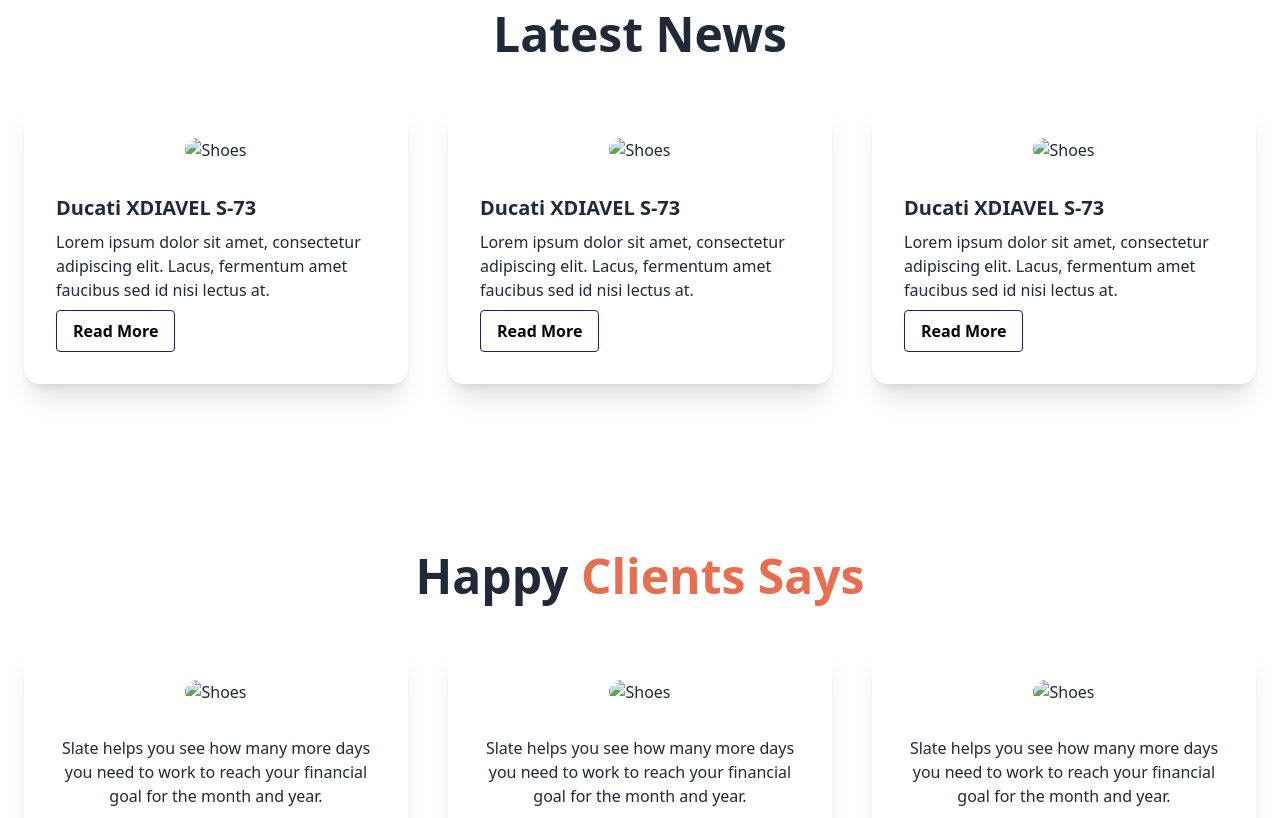
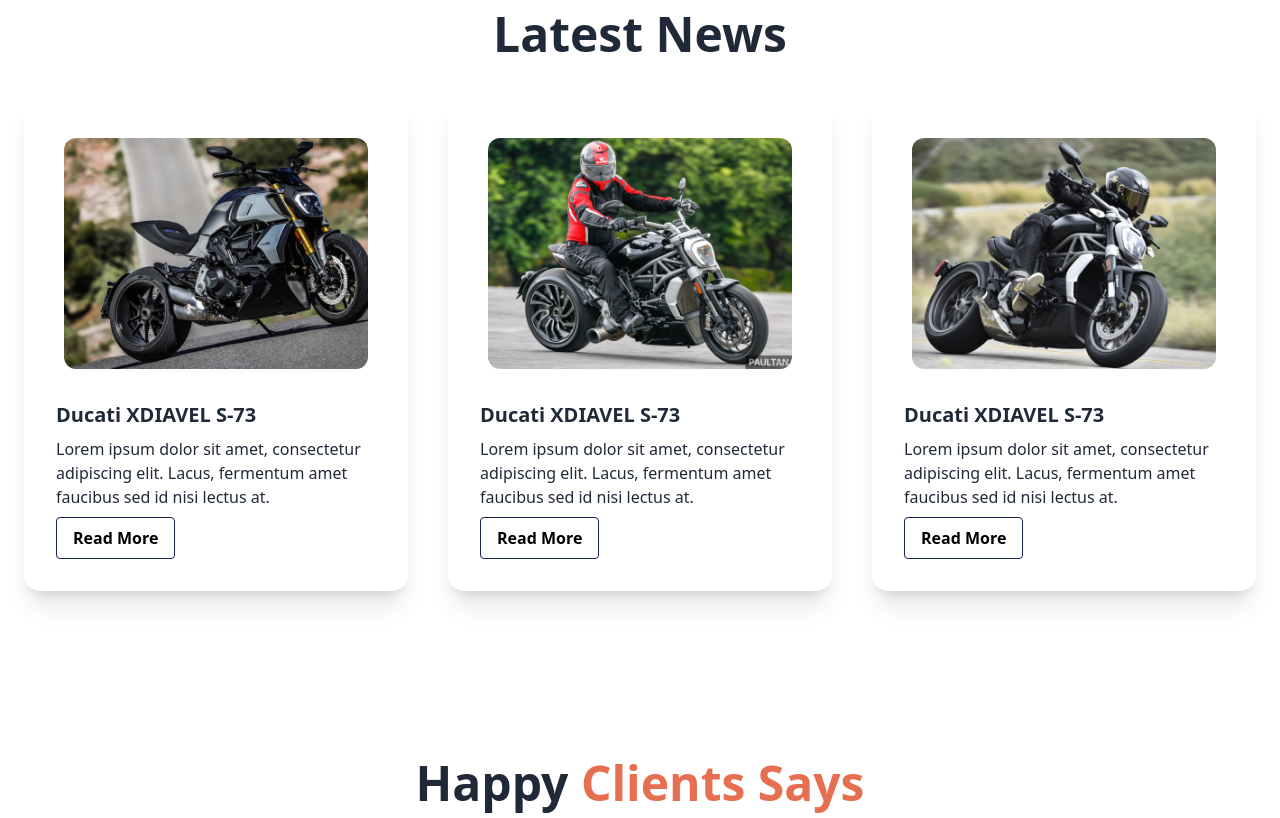
Before and after one commit to Rasel91/biker-daisy-partice, a plain HTML site: page index.html in a window 1280 px wide. Shown: the part 1420-2238 px from the top of the page. Drawn offline with nearby package versions, Linux system fonts and the light colour scheme; the site is published under a folder, as on GitHub Pages, so addresses that start at the root find nothing.

Commit message:
add picture

```diff
--- a/index.html
+++ b/index.html
@@ -175,7 +175,7 @@
       <div class="flex flex-col md:flex-row justify-center gap-10 py-10">
         <div class="card w-96 bg-base-100 shadow-xl">
           <figure class="px-10 pt-10">
-            <img src="/images/others/latest1.png" alt="Shoes" class="rounded-xl" />
+            <img src="./images/others/latest1.png" alt="Shoes" class="rounded-xl" />
           </figure>
           <div class="card-body ">
             <h2 class="card-title">Ducati XDIAVEL S-73</h2>
@@ -190,7 +190,7 @@
         </div>
         <div class="card w-96 bg-base-100 shadow-xl">
           <figure class="px-10 pt-10">
-            <img src="/images/others/latest3.png" alt="Shoes" class="rounded-xl" />
+            <img src="./images/others/latest3.png" alt="Shoes" class="rounded-xl" />
           </figure>
           <div class="card-body ">
             <h2 class="card-title">Ducati XDIAVEL S-73</h2>
@@ -205,7 +205,7 @@
         </div>
         <div class="card w-96 bg-base-100 shadow-xl">
           <figure class="px-10 pt-10">
-            <img src="/images/others/latest2.png" alt="Shoes" class="rounded-xl" />
+            <img src="./images/others/latest2.png" alt="Shoes" class="rounded-xl" />
           </figure>
           <div class="card-body ">
             <h2 class="card-title">Ducati XDIAVEL S-73</h2>
@@ -231,7 +231,7 @@
       <div class="flex flex-col md:flex-row justify-center gap-10 py-10">
         <div class="card w-96 bg-base-100 shadow-xl">
           <figure class="px-10 pt-10">
-            <img src="/images/others/user-1.png" alt="Shoes" class="rounded-xl" />
+            <img src="./images/others/user-1.png" alt="Shoes" class="rounded-xl" />
           </figure>
           <div class="card-body text-center space-y-2 ">
 
@@ -252,7 +252,7 @@
         </div>
         <div class="card w-96 bg-base-100 shadow-xl">
           <figure class="px-10 pt-10">
-            <img src="/images/others/user-2.png" alt="Shoes" class="rounded-xl" />
+            <img src="./images/others/user-2.png" alt="Shoes" class="rounded-xl" />
           </figure>
           <div class="card-body text-center space-y-2 ">
 
@@ -273,7 +273,7 @@
         </div>
         <div class="card w-96 bg-base-100 shadow-xl">
           <figure class="px-10 pt-10">
-            <img src="/images/others/user-3.png" alt="Shoes" class="rounded-xl" />
+            <img src="./images/others/user-3.png" alt="Shoes" class="rounded-xl" />
           </figure>
           <div class="card-body text-center space-y-2 ">
 
@@ -294,7 +294,7 @@
         </div>
 
 
-
+g
       </div>
 
     </section>
```
